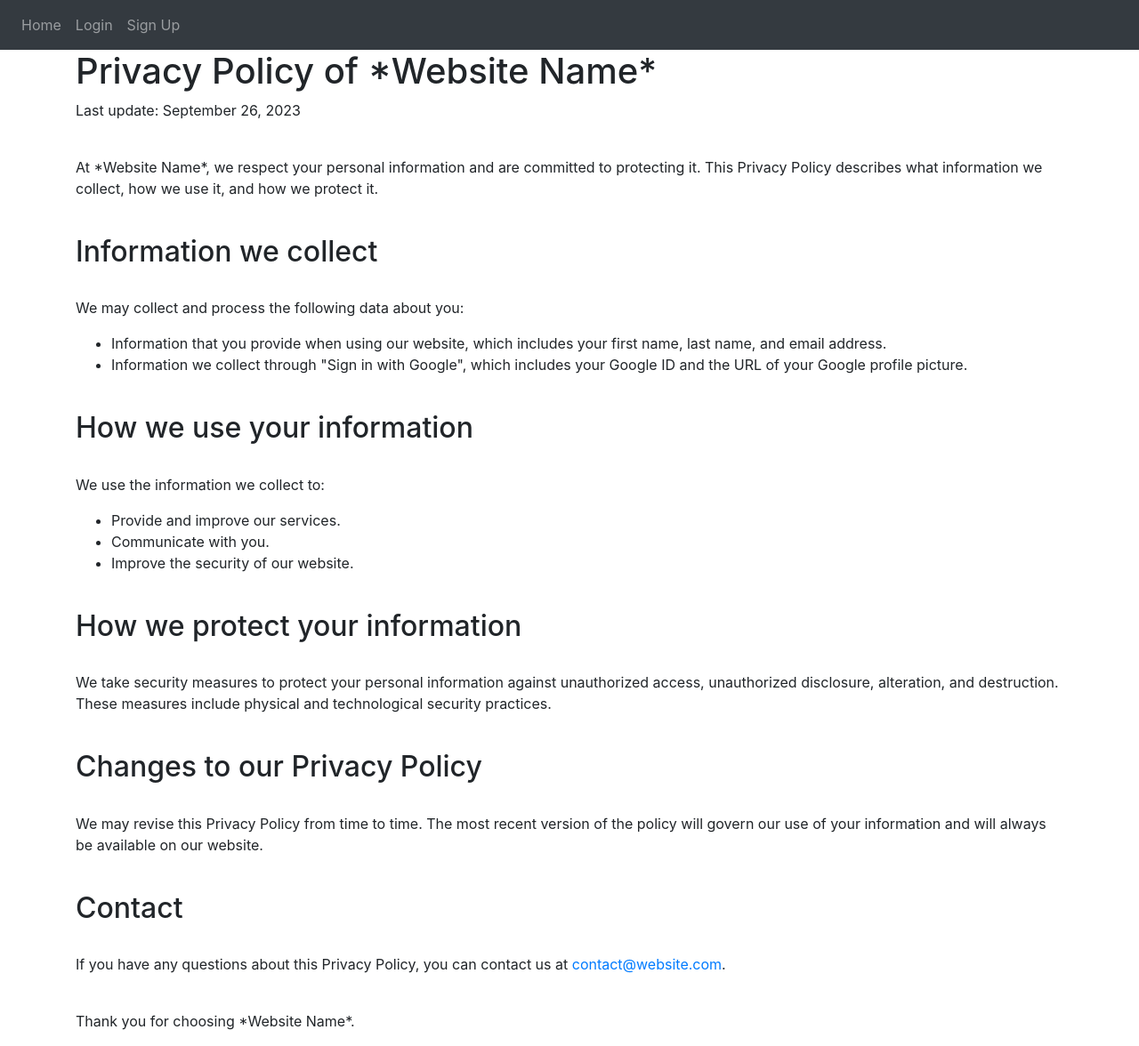
After one commit to carloslockward/flask-template, a Flask app: page /privacy in a window 1280 px wide. The commit adds this page. Shown: the whole page at 89% size. Run offline with Flask 3, Linux system fonts and the light colour scheme; some libraries are stand-ins or nearby versions.

Commit message:
Update!
 - Fix issues with password reset
 - Add `/terms` and `privacy` ( required for production google oauth )
 - Add redirect functionality
 - Add `MAIL_DEFAULT_SENDER` to app config
 - Remove unused imports

```diff
--- a/website/models.py
+++ b/website/models.py
@@ -1,5 +1,4 @@
 from flask_login import UserMixin
-from sqlalchemy.sql import func
 from . import db, FLASK_SECRET
 from time import time
 import jwt
--- /dev/null
+++ b/website/templates/privacy.html
@@ -0,0 +1,58 @@
+{% extends "base.html" %}
+{% block title %}Privacy Policy - *Website Name*{% endblock %}
+{% block content%}
+<link href="../static/styles/privacy.css" rel="stylesheet" />
+<div class="privacy-main">
+    <h1>Privacy Policy of *Website Name*</h1>
+    <p>Last update: September 26, 2023</p>
+    <br>
+    <p>At *Website Name*, we respect your personal information and are
+        committed to protecting it. This Privacy Policy describes what
+        information we collect, how we use it, and how we protect it.</p>
+    <br>
+    <h2>Information we collect</h2>
+    <br>
+    <p>We may collect and process the following data about you:</p>
+    <ul>
+        <li>Information that you provide when using our website, which
+            includes your first name, last name, and email address.</li>
+        <li>Information we collect through "Sign in with Google", which
+            includes your Google ID and the URL of your Google profile
+            picture.</li>
+    </ul>
+    <br>
+    <h2>How we use your information</h2>
+    <br>
+    <p>We use the information we collect to:</p>
+    <ul>
+        <li>Provide and improve our services.</li>
+        <li>Communicate with you.</li>
+        <li>Improve the security of our website.</li>
+    </ul>
+
+    <br>
+    <h2>How we protect your information</h2>
+    <br>
+    <p>We take security measures to protect your personal information against
+        unauthorized access, unauthorized disclosure, alteration, and
+        destruction. These measures include physical and technological
+        security practices.</p>
+    <br>
+    <h2>Changes to our Privacy Policy</h2>
+    <br>
+    <p>We may revise this Privacy Policy from time to time. The
+        most recent version of the policy will govern our use of your
+        information
+        and will always be available on our website.</p>
+    <br>
+    <h2>Contact</h2>
+    <br>
+    <p>If you have any questions about this Privacy Policy, you can contact
+        us at <a class="contact-link"
+            href="mailto:contact@website.com?subject=">contact@website.com</a>.</p>
+
+    <br>
+    <p>Thank you for choosing *Website Name*.</p>
+
+</div>
+{% endblock %}
--- a/website/utils.py
+++ b/website/utils.py
@@ -15,9 +15,5 @@ def send_mail(msg):
 
 
 def verify_reset_token(token) -> User:
-    try:
-        id = jwt.decode(token, key=FLASK_SECRET, algorithms=["HS256"])["reset_password"]
-    except Exception as e:
-        print(e)
-        return
+    id = jwt.decode(token, key=FLASK_SECRET, algorithms=["HS256"])["reset_password"]
     return User.query.filter_by(id=id).first()
--- a/website/views.py
+++ b/website/views.py
@@ -1,7 +1,5 @@
-from flask import Blueprint, render_template, request, flash, jsonify
-from flask_login import login_required, current_user
-from . import db
-import json
+from flask import Blueprint, render_template
+from flask_login import current_user
 
 views = Blueprint("views", __name__)
 
@@ -9,3 +7,13 @@ views = Blueprint("views", __name__)
 @views.route("/", methods=["GET", "POST"])
 def home():
     return render_template("home.html", user=current_user)
+
+
+@views.route("/privacy", methods=["GET", "POST"])
+def privacy():
+    return render_template("privacy.html", user=current_user)
+
+
+@views.route("/terms", methods=["GET", "POST"])
+def terms():
+    return render_template("terms.html", user=current_user)
```
Also changed, not shown: website/__init__.py (+7 -7 lines), website/auth.py (+60 -39 lines), website/templates/base.html (+10 -14 lines), website/templates/terms.html (added, +47 -0 lines), website/static/favicon.ico (added), website/static/js/index.js (added).
